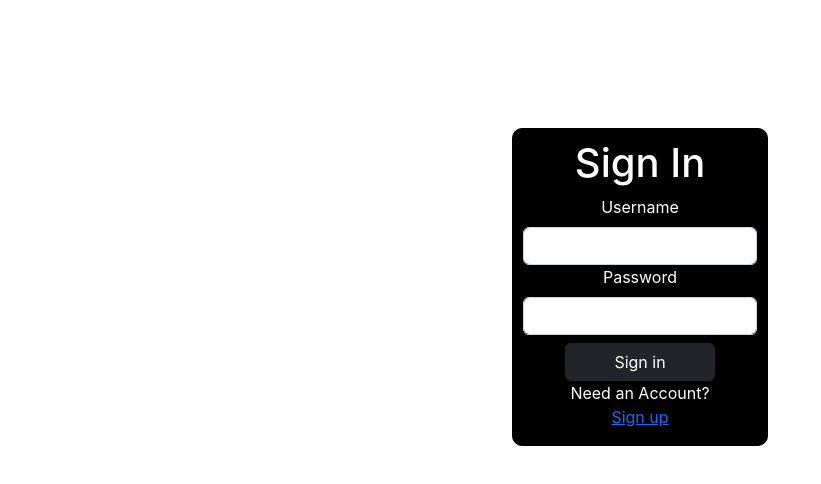
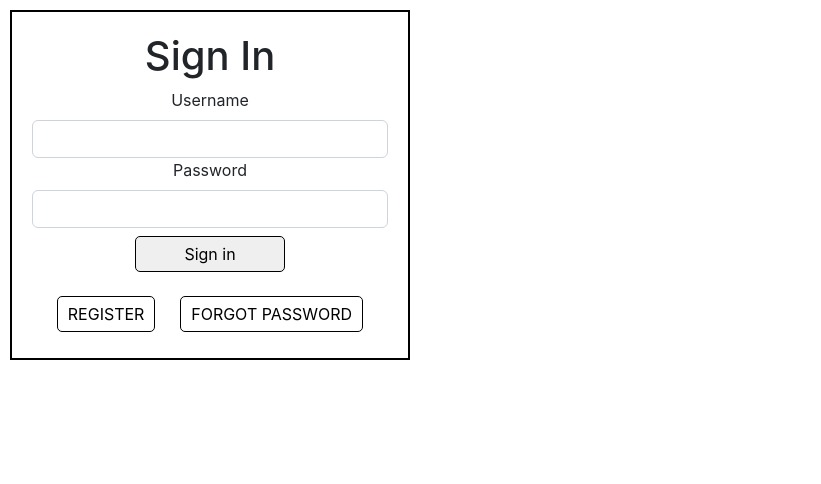
Before and after one commit to HeroPath/Frontend, a React (Create React App) app: page / in a window 1280 px wide. Shown: the top 484 px of the page, without its empty margins (0-821 px from the left). Built offline with nearby package versions, Linux system fonts and the light colour scheme.

Commit message:
fixed buttons

```diff
--- a/public/index.html
+++ b/public/index.html
@@ -38,4 +38,6 @@
 
     <div id="root"></div>
   </body>
+
+  <!-- <script src="../src/components/utilities.js"></script> -->
 </html>
--- a/src/components/auth/Login.jsx
+++ b/src/components/auth/Login.jsx
@@ -46,7 +46,7 @@ const Login = () => {
 
   return (
     <div className="login" style={cardStyle}>
-      <section className="form">
+      <section className="form login--form">
         <h1>Sign In</h1>
         <form onSubmit={handleSubmit}>
           <label className="form-label">Username</label>
@@ -58,6 +58,7 @@ const Login = () => {
             value={dataLogin.username}
             onChange={handleChange}
           />
+
           <label className="form-label">Password</label>
           <input
             type="password"
@@ -67,17 +68,18 @@ const Login = () => {
             value={dataLogin.password}
             onChange={handleChange}
           />
-          <button className="btn btn-dark mt-2 ps-5 pe-5" type="submit">
+          <button className="button--links mt-2 ps-5 pe-5" type="submit">
             Sign in
           </button>
         </form>
-        <p>
-          Need an Account?
-          <br />
-          <span>
-            <a href="/register">Sign up</a>
-          </span>
-        </p>
+        <div className="login--footer mt-4">
+          <a href="/register" className="button--links">
+            REGISTER
+          </a>
+          <a href="" className="button--links">
+            FORGOT PASSWORD
+          </a>
+        </div>
       </section>
     </div>
   );
@@ -85,10 +87,4 @@ const Login = () => {
 
 export default Login;
 
-const cardStyle = {
-  width: "20%",
-  textAlign: "center",
-  margin: "10% 0% 2% 40%",
-  background: "#000",
-  color: "white",
-};
+const cardStyle = {};
--- a/src/components/auth/Register.jsx
+++ b/src/components/auth/Register.jsx
@@ -122,18 +122,16 @@ const Register = () => {
               onChange={handleChange}
             />
 
-            <button className="btn btn-dark pe-5 ps-5 mt-4" type="submit">
+            <button className="button--links pe-5 ps-5 mt-4" type="submit">
               Sign up
             </button>
-            <p className="mt-4">
-              Are you already registered?
-              <br />
-              <span>
-                <a href="/" className="mt-4">
-                  Sign in
-                </a>
-              </span>
-            </p>
+
+            <div className="login--footer">
+              <p>Are you already registered?</p>
+              <a href="/" className="button--links">
+                LOGIN
+              </a>
+            </div>
           </form>
         </section>
       </div>
--- a/src/components/sideBar/SideBar.jsx
+++ b/src/components/sideBar/SideBar.jsx
@@ -5,51 +5,33 @@ const SideBar = () => {
     <div className="sidebar">
       <div className="sidebar--logo">IMG</div>
 
-      <button className="btn btn-dark m-3" type="submit">
-        <a href="/profile" className="links">
+      <a href="/home" className="button--links links m-3">
         Home
       </a>
-      </button>
-      <button className="btn btn-dark m-3" type="submit">
-        <a href="/zone" className="links">
+      <a href="/zone" className="button--links links m-3">
         Maps
       </a>
-      </button>
-      <button className="btn btn-dark m-3" type="submit">
-        <a href="/playervsplayer" className="links">
+      <a href="/playervsplayer" className="button--links links m-3">
         Arena
       </a>
-      </button>
-      <button className="btn btn-dark m-3" type="submit">
-        <a href="/playervsnpc" className="links">
+      <a href="/playervsplayer" className="button--links links m-3">
         Shop
       </a>
-      </button>
-      <button className="btn btn-dark m-3" type="submit">
-        <a href="/playervsnpc" className="links">
+      <a href="/playervsplayer" className="button--links links m-3">
         Quests
       </a>
-      </button>
-      <button className="btn btn-dark m-3" type="submit">
-        <a href="/playervsnpc" className="links">
+      <a href="/playervsplayer" className="button--links links m-3">
         Dungeon
       </a>
-      </button>
-      <button className="btn btn-dark m-3" type="submit">
-        <a href="/profile" className="links">
+      <a href="/profile" className="button--links links m-3">
         Profile
       </a>
-      </button>
-      <button className="btn btn-dark m-3 mb-5" type="submit">
-        <a href="/ranking" className="links">
+      <a href="/profile" className="button--links links m-3 mb-5">
         Ranking
       </a>
-      </button>
-      <button className="btn btn-danger m-3" type="submit">
-        <a href="/" className="links">
+      <a href="/" className="button--links links btn btn-danger m-3">
         Log Out
       </a>
-      </button>
     </div>
   );
 };
--- a/src/components/sideBar/Zone.jsx
+++ b/src/components/sideBar/Zone.jsx
@@ -26,16 +26,17 @@ const Zone = () => {
             alt=""
           />
 
-          <button className="btn btn-dark m-1" type="submit">
           <a
-              className="links"
+            className="button--links links mt-1"
+            type="submit"
             onClick={() => {
-                navigate("/playervsnpc", {state: { id: zone.name, name: zone.name }});
+              navigate("/playervsnpc", {
+                state: { id: zone.name, name: zone.name },
+              });
             }}
           >
             Travel
           </a>
-          </button>
           <p>
             Recommended lvl: {zone.rLvlMin} / {zone.rLvlMax}
           </p>
--- a/src/components/styles/styles.css
+++ b/src/components/styles/styles.css
@@ -13,6 +13,15 @@ colorres {
 .links:hover {
   text-decoration: none;
   color: #fff;
+}
+
+.button--links,
+.button--links:hover {
+  text-decoration: none;
+  padding: 5px 10px;
+  color: black;
+  border: 1px solid #000;
+  border-radius: 5px;
 }
 
 .form {
@@ -73,11 +82,29 @@ colorres {
 /* ---------------- LOGIN ----------------------*/
 
 .login {
-  background-color: #c9d4e8;
-  color: #000;
-  width: 21rem;
-  border: 1px solid #000;
+  height: 100vh;
+  width: 100vw;
   border-radius: 10px;
+  text-align: center;
+}
+
+.login--form {
+  width: 400px;
+  height: 350px;
+  border: 2px solid #000;
+  padding: 20px;
+}
+
+.login--footer {
+  display: flex;
+  justify-content: space-evenly;
+  align-items: center;
+
+  margin-top: 10px;
+}
+
+.login--footer p {
+  margin: 15px 0px;
 }
 
 /* ---------------- //LOGIN ----------------------*/
```
Also changed, not shown: src/components/sideBar/PlayerVsNPC.jsx (+5 -2 lines), src/components/utilities.js (added). Lines whose indentation alone changed are shown as unchanged.
